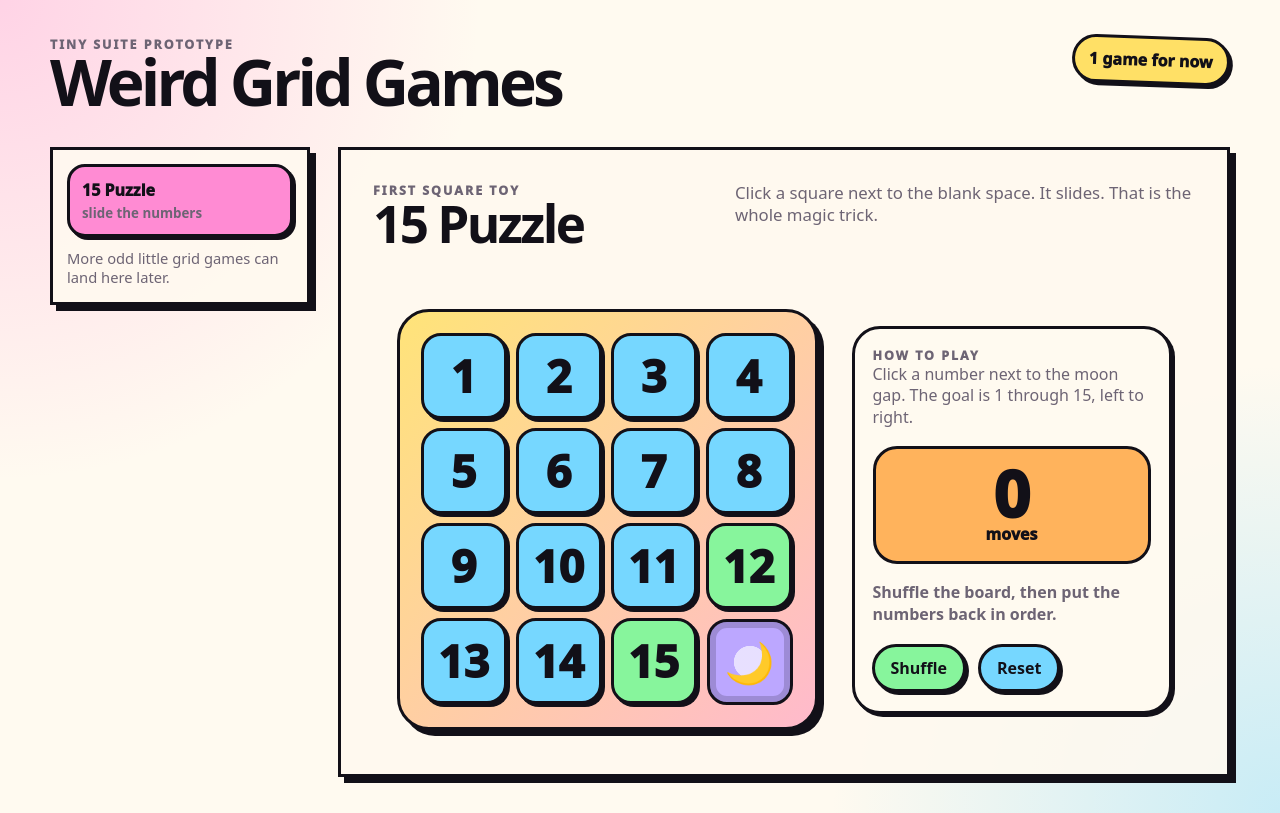
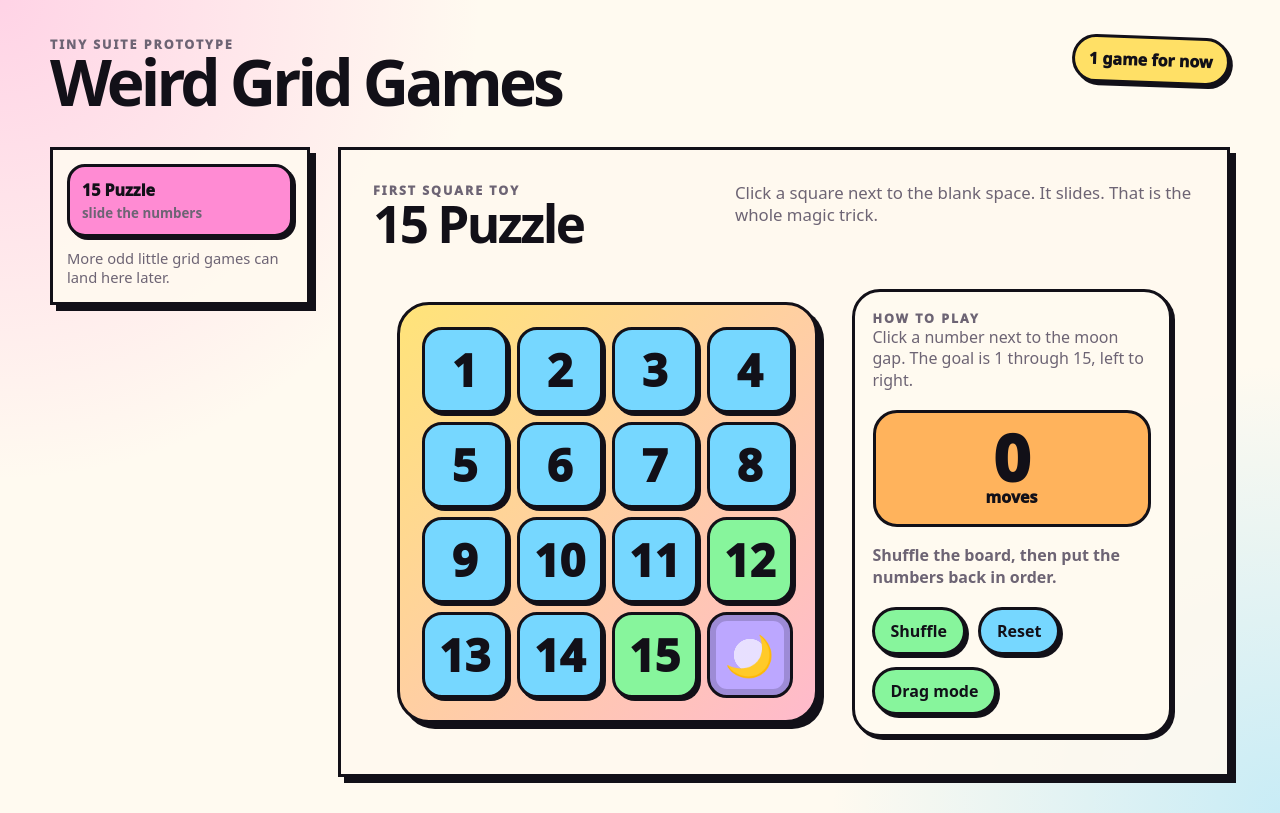
Before and after one commit to rho-ricon/weird-grid-games-poc, a React (Vite) app: page / in a window 1280 px wide. Built offline with nearby package versions, Linux system fonts and the light colour scheme.

Commit message:
Add sliding tiles and drag mode

```diff
--- a/src/games/fifteen/FifteenPuzzle.tsx
+++ b/src/games/fifteen/FifteenPuzzle.tsx
@@ -1,8 +1,8 @@
-import { useMemo, useState } from 'react';
-import { SquareGrid } from '../../components/SquareGrid';
+import { type CSSProperties, type DragEvent, useMemo, useState } from 'react';
 import {
   type Board,
   canMove,
+  getEmptyIndex,
   isSolved,
   moveTile,
   puzzleSize,
@@ -11,26 +11,39 @@ import {
 } from './puzzle';
 
 type PuzzleSquare = {
-  tile: number | null;
+  tile: number;
   index: number;
 };
+
+type MoveGesture = 'click' | 'drag';
+
+const draggedTileFormat = 'application/x-weird-grid-tile';
 
 export function FifteenPuzzle() {
   const [board, setBoard] = useState<Board>(solvedBoard);
   const [moves, setMoves] = useState(0);
   const [message, setMessage] = useState('Shuffle the board, then put the numbers back in order.');
   const [lastNopeIndex, setLastNopeIndex] = useState<number | null>(null);
+  const [dragMode, setDragMode] = useState(false);
 
   const squares = useMemo(
-    () => board.map((tile, index) => ({ tile, index }) satisfies PuzzleSquare),
+    () =>
+      board.flatMap((tile, index) =>
+        tile === null ? [] : [{ tile, index } satisfies PuzzleSquare],
+      ),
     [board],
   );
+  const emptyIndex = getEmptyIndex(board);
   const won = moves > 0 && isSolved(board);
 
-  function slideSquare(square: PuzzleSquare) {
+  function slideSquare(square: PuzzleSquare, gesture: MoveGesture = 'click') {
     if (!canMove(board, square.index)) {
       setLastNopeIndex(square.index);
-      setMessage('That square is stuck. Try one touching the blank space.');
+      setMessage(
+        gesture === 'drag'
+          ? 'That tile cannot reach the moon. Drag one touching the gap.'
+          : 'That square is stuck. Try one touching the blank space.',
+      );
       return;
     }
 
@@ -43,7 +56,9 @@ export function FifteenPuzzle() {
     setMessage(
       isSolved(nextBoard)
         ? `You solved it in ${nextMoves} move${nextMoves === 1 ? '' : 's'}!`
-        : 'Nice slide.',
+        : gesture === 'drag'
+          ? 'Nice drop.'
+          : 'Nice slide.',
     );
   }
 
@@ -61,22 +76,79 @@ export function FifteenPuzzle() {
     setMessage('Back to the tidy board. Shuffle when you are ready.');
   }
 
+  function toggleDragMode() {
+    const nextDragMode = !dragMode;
+    setDragMode(nextDragMode);
+    setLastNopeIndex(null);
+    setMessage(
+      nextDragMode
+        ? 'Drag mode! Drag a number into the moon gap.'
+        : 'Click mode is back. Tap a square touching the gap.',
+    );
+  }
+
+  function startDrag(square: PuzzleSquare, event: DragEvent<HTMLButtonElement>) {
+    event.dataTransfer.effectAllowed = 'move';
+    event.dataTransfer.setData(draggedTileFormat, String(square.tile));
+    event.dataTransfer.setData('text/plain', String(square.tile));
+    setMessage('Drop it on the moon gap.');
+  }
+
+  function dropOnGap(event: DragEvent<HTMLDivElement>) {
+    if (!dragMode) return;
+
+    event.preventDefault();
+    const tile = Number(
+      event.dataTransfer.getData(draggedTileFormat) || event.dataTransfer.getData('text/plain'),
+    );
+    const tileIndex = board.indexOf(tile);
+
+    if (!Number.isInteger(tile) || tileIndex < 0) {
+      setMessage('The moon only wants numbered tiles.');
+      return;
+    }
+
+    slideSquare({ tile, index: tileIndex }, 'drag');
+  }
+
   return (
     <div className="fifteenPuzzle">
       <div className="puzzleBoardCard" data-won={won ? 'true' : undefined}>
-        <SquareGrid
-          items={squares}
-          columns={puzzleSize}
-          getKey={(square) => square.index}
-          getLabel={(square) => square.tile}
-          getIsEmpty={(square) => square.tile === null}
-          getStatus={(square) => {
-            if (square.tile === null) return 'empty';
-            if (square.index === lastNopeIndex) return 'nope';
-            return canMove(board, square.index) ? 'movable' : 'tile';
-          }}
-          onPick={slideSquare}
-        />
+        <div className="slidingBoard">
+          <div
+            className="square squareEmpty boardSpace"
+            data-status="empty"
+            role="img"
+            aria-label="moon gap"
+            style={squareStyle(emptyIndex)}
+            onDragOver={(event) => {
+              if (!dragMode) return;
+              event.preventDefault();
+              event.dataTransfer.dropEffect = 'move';
+            }}
+            onDrop={dropOnGap}
+          />
+          {squares.map((square) => {
+            const movable = canMove(board, square.index);
+
+            return (
+              <button
+                className="square slidingTile"
+                data-status={square.index === lastNopeIndex ? 'nope' : movable ? 'movable' : 'tile'}
+                data-draggable={dragMode ? 'true' : undefined}
+                type="button"
+                draggable={dragMode}
+                style={squareStyle(square.index)}
+                onClick={() => slideSquare(square)}
+                onDragStart={(event) => startDrag(square, event)}
+                key={square.tile}
+                aria-label={`Tile ${square.tile}${movable ? ', can slide' : ''}`}
+              >
+                {square.tile}
+              </button>
+            );
+          })}
+        </div>
       </div>
 
       <aside className="puzzlePanel">
@@ -101,8 +173,23 @@ export function FifteenPuzzle() {
           <button className="actionButton" type="button" onClick={reset}>
             Reset
           </button>
+          <button
+            className="actionButton"
+            type="button"
+            data-active={dragMode ? 'true' : undefined}
+            onClick={toggleDragMode}
+          >
+            {dragMode ? 'Drag: on' : 'Drag mode'}
+          </button>
         </div>
       </aside>
     </div>
   );
 }
+
+function squareStyle(index: number) {
+  return {
+    '--tile-column': index % puzzleSize,
+    '--tile-row': Math.floor(index / puzzleSize),
+  } as CSSProperties;
+}
--- a/src/styles/_buttons.scss
+++ b/src/styles/_buttons.scss
@@ -13,6 +13,10 @@
     background: $blue;
   }
 
+  &[data-active='true'] {
+    background: $pink;
+  }
+
   &:focus-visible {
     @include focus-ring;
   }
--- a/src/styles/_fifteen.scss
+++ b/src/styles/_fifteen.scss
@@ -9,6 +9,8 @@
 }
 
 .puzzleBoardCard {
+  display: grid;
+  place-items: center;
   border: $border;
   border-radius: 32px;
   background:
@@ -92,6 +94,7 @@
     justify-items: center;
   }
 
+  .puzzleBoardCard,
   .puzzlePanel {
     width: min(100%, 420px);
     box-sizing: border-box;
--- a/src/styles/_squares.scss
+++ b/src/styles/_squares.scss
@@ -1,10 +1,20 @@
 @use 'tokens' as *;
 
+.squareGrid,
+.slidingBoard {
+  --square-size: #{$square-size};
+  --square-gap: clamp(5px, 1vw, 9px);
+}
+
 .squareGrid {
-  --square-size: #{$square-size};
+  display: grid;
+  gap: var(--square-gap);
+}
 
-  display: grid;
-  gap: clamp(5px, 1vw, 9px);
+.slidingBoard {
+  position: relative;
+  width: calc((var(--square-size) * 4) + (var(--square-gap) * 3));
+  height: calc((var(--square-size) * 4) + (var(--square-gap) * 3));
 }
 
 .square {
@@ -23,7 +33,25 @@
   line-height: 1;
   padding: 0;
   user-select: none;
-  @include pressable;
+  box-shadow: $small-shadow;
+  transition:
+    background 120ms ease,
+    box-shadow 120ms ease,
+    translate 120ms ease,
+    rotate 120ms ease;
+
+  &:hover,
+  &:focus-visible {
+    box-shadow: $shadow;
+    translate: -2px -2px;
+    rotate: -1deg;
+  }
+
+  &:active {
+    box-shadow: 1px 1px 0 $ink;
+    translate: 0 0;
+    rotate: 0deg;
+  }
 
   &:focus-visible {
     @include focus-ring;
@@ -41,6 +69,40 @@
     background: $red;
     animation: nope 160ms linear 2;
   }
+
+  &[data-draggable='true'] {
+    cursor: grab;
+
+    &:active {
+      cursor: grabbing;
+    }
+  }
+}
+
+.slidingTile,
+.boardSpace {
+  position: absolute;
+  top: 0;
+  left: 0;
+  transform: translate(
+    calc(var(--tile-column) * (var(--square-size) + var(--square-gap))),
+    calc(var(--tile-row) * (var(--square-size) + var(--square-gap)))
+  );
+}
+
+.slidingTile {
+  transition:
+    transform 180ms cubic-bezier(0.22, 1, 0.36, 1),
+    background 120ms ease,
+    box-shadow 120ms ease,
+    translate 120ms ease,
+    rotate 120ms ease;
+
+  &:hover,
+  &:focus-visible,
+  &[data-status='nope'] {
+    z-index: 2;
+  }
 }
 
 .squareEmpty {
@@ -49,7 +111,6 @@
     $purple;
   cursor: default;
   box-shadow: inset 0 0 0 6px rgb(18 16 24 / 18%);
-  transform: none;
 
   &::before {
     content: '🌙';
@@ -60,17 +121,24 @@
   &:focus-visible,
   &:active {
     box-shadow: inset 0 0 0 6px rgb(18 16 24 / 18%);
-    transform: none;
+    translate: 0 0;
+    rotate: 0deg;
   }
+}
+
+.boardSpace {
+  transition: none;
 }
 
 @keyframes nope {
   0%,
   100% {
-    transform: translate(0, 0);
+    translate: 0 0;
+    rotate: 0deg;
   }
 
   50% {
-    transform: translate(4px, 0) rotate(2deg);
+    translate: 4px 0;
+    rotate: 2deg;
   }
 }
```
